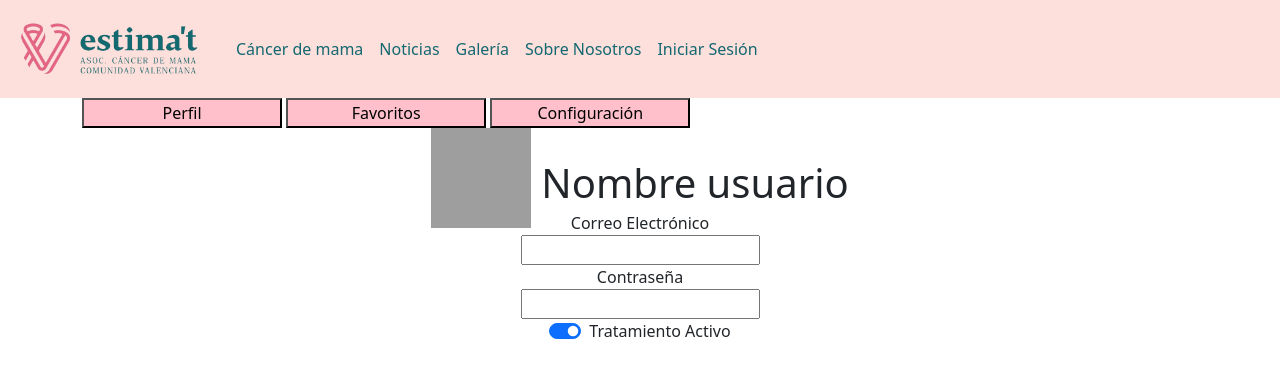
After one commit to nandopiles/Estimat, a PHP site: page /usuario.html in a window 1280 px wide. The commit adds this page. Shown: the top 378 px of the page. Run offline with PHP 8.4, Linux system fonts and the light colour scheme; some libraries are stand-ins or nearby versions; grey boxes are pictures that could not be loaded.

Commit message:
created user section

```diff
--- a/style.css
+++ b/style.css
@@ -53,3 +53,35 @@ p{
 ::-webkit-scrollbar-track {
     background-color: #FDDFDB;
 }
+
+.profileButtons button{
+ background-color: pink;
+ width: 200px;
+}
+
+.userForm{
+    display: flex;
+    flex-direction: column;
+    align-items: center;
+    justify-content: center;
+    height: 100px;
+}
+
+.nameUser{
+    margin-bottom: 20px;
+}
+
+.containerProfile {
+    display: flex;
+    align-items: center;
+}
+
+.containerProfile img {
+    margin-right: 10px;
+
+}
+
+.center{
+    display: flex;
+    justify-content: center;
+}
--- /dev/null
+++ b/usuario.html
@@ -0,0 +1,95 @@
+<!doctype html>
+<html lang="en">
+
+<head>
+    <title>estima't</title>
+    <!-- Required meta tags -->
+    <meta charset="utf-8" />
+    <meta name="viewport" content="width=device-width, initial-scale=1, shrink-to-fit=no" />
+
+    <!-- Bootstrap CSS v5.3.2 -->
+    <link href="https://cdn.jsdelivr.net/npm/bootstrap@5.3.2/dist/css/bootstrap.min.css" rel="stylesheet"
+        integrity="sha384-T3c6CoIi6uLrA9TneNEoa7RxnatzjcDSCmG1MXxSR1GAsXEV/Dwwykc2MPK8M2HN" crossorigin="anonymous" />
+    <link rel="stylesheet" href="style.css">
+
+</head>
+
+<body>
+    <header>
+        <nav class="navbar navbar-expand-lg navbar-light" style="background-color: #FDDFDB;">
+            <div class="container-fluid">
+                <a class="navbar-brand" href="#">
+                    <img src="img/logo.png" alt="logo" style="width: 200px;">
+                </a>
+                <button class="navbar-toggler" type="button" data-bs-toggle="collapse" data-bs-target="#navbarNav"
+                    aria-controls="navbarNav" aria-expanded="false" aria-label="Toggle navigation">
+                    <span class="navbar-toggler-icon"></span>
+                </button>
+                <div class="collapse navbar-collapse" id="navbarNav">
+                    <ul class="navbar-nav ml-auto">
+                        <li class="nav-item">
+                            <a class="nav-link" href="cancer.html">Cáncer de mama</a>
+                        </li>
+                        <li class="nav-item">
+                            <a class="nav-link" href="noticias.html">Noticias</a>
+                        </li>
+                        <li class="nav-item">
+                            <a class="nav-link" href="galeria.html">Galería</a>
+                        </li>
+                        <li class="nav-item">
+                            <a class="nav-link" href="#">Sobre Nosotros</a>
+                        </li>
+                        <li class="nav-item">
+                            <!-- Se elimina el ID repetido -->
+                            <a class="nav-link" href="#">Iniciar Sesión</a>
+                        </li>
+                    </ul>
+                </div>
+            </div>
+        </nav>
+    </header>
+
+    <main>
+
+        <div class="container">
+            <div class="profileButtons">
+                <button>Perfil</button>
+                <button>Favoritos</button>
+                <button>Configuración</button>
+            </div>
+            <div class="center">
+                <div class="containerProfile">
+                    <img width="100" height="100" src="https://img.icons8.com/material-rounded/100/user-male-circle.png" alt="user-male-circle"/>
+                    <h1 class="nameUser">Nombre usuario</h1>
+                </div>
+            </div>
+                <form class="userForm">
+                    <label for="email">Correo Electrónico</label>
+                    <input type="text" id="email">
+                    <label for="password">Contraseña</label>
+                    <input type="password" id="password">
+                    <div class="form-check form-switch">
+                        <input class="form-check-input" type="checkbox" role="switch" id="flexSwitchCheckChecked" checked="">
+                        <label class="form-check-label" for="flexSwitchCheckChecked">Tratamiento Activo</label>
+                      </div>
+                </form>
+        </div>
+
+
+    </main>
+    <footer>
+        <!-- place footer here -->
+    </footer>
+    <!-- Bootstrap JavaScript Libraries -->
+    <script src="https://code.jquery.com/jquery-3.2.1.slim.min.js"
+        integrity="sha384-KJ3o2DKtIkvYIK3UENzmM7KCkRr/rE9/Qpg6aAZGJwFDMVNA/GpGFF93hXpG5KkN"
+        crossorigin="anonymous"></script>
+    <script src="https://cdnjs.cloudflare.com/ajax/libs/popper.js/1.12.9/umd/popper.min.js"
+        integrity="sha384-ApNbgh9B+Y1QKtv3Rn7W3mgPxhU9K/ScQsAP7hUibX39j7fakFPskvXusvfa0b4Q"
+        crossorigin="anonymous"></script>
+    <script src="https://maxcdn.bootstrapcdn.com/bootstrap/4.0.0/js/bootstrap.min.js"
+        integrity="sha384-JZR6Spejh4U02d8jOt6vLEHfe/JQGiRRSQQxSfFWpi1MquVdAyjUar5+76PVCmYl"
+        crossorigin="anonymous"></script>
+</body>
+
+</html>
```
